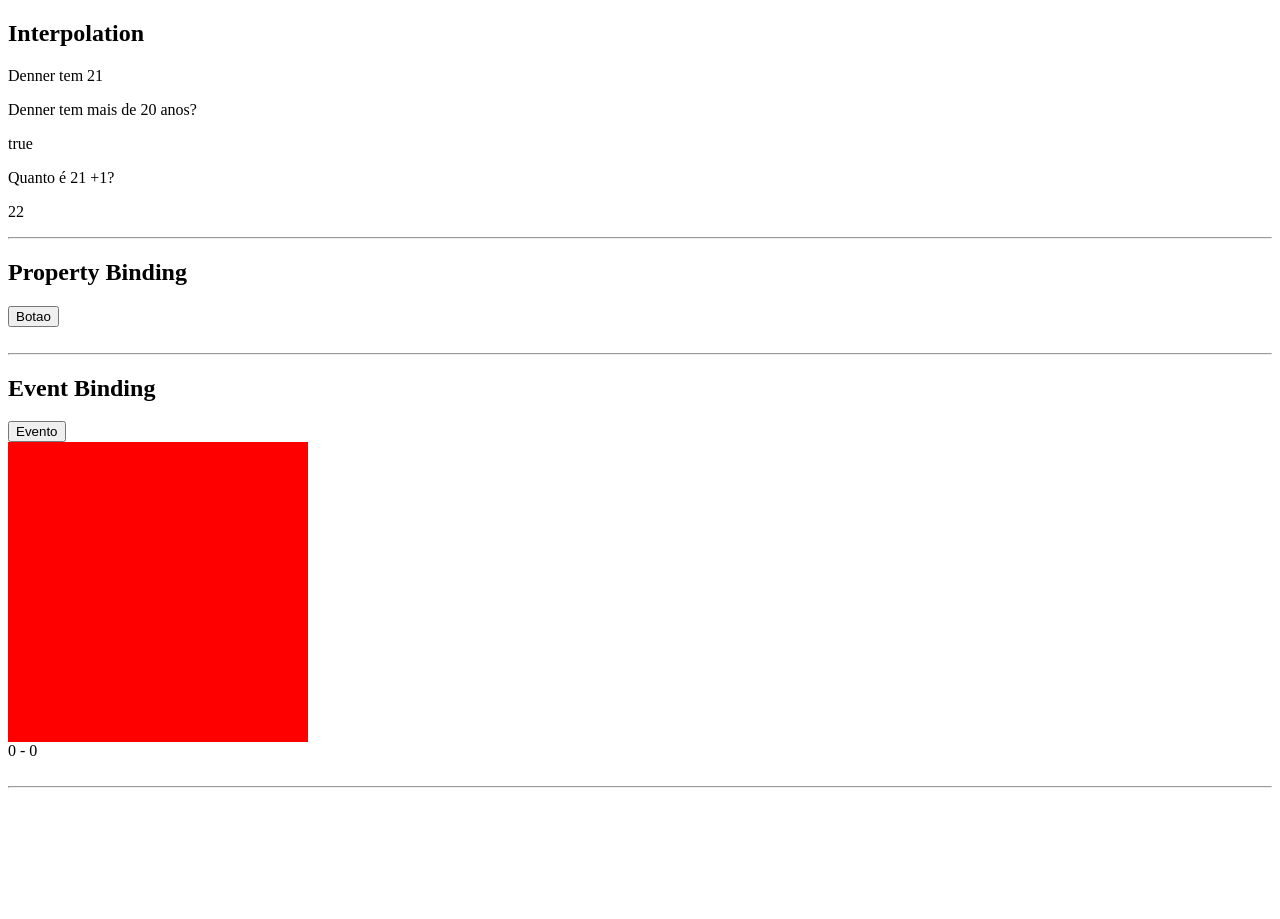
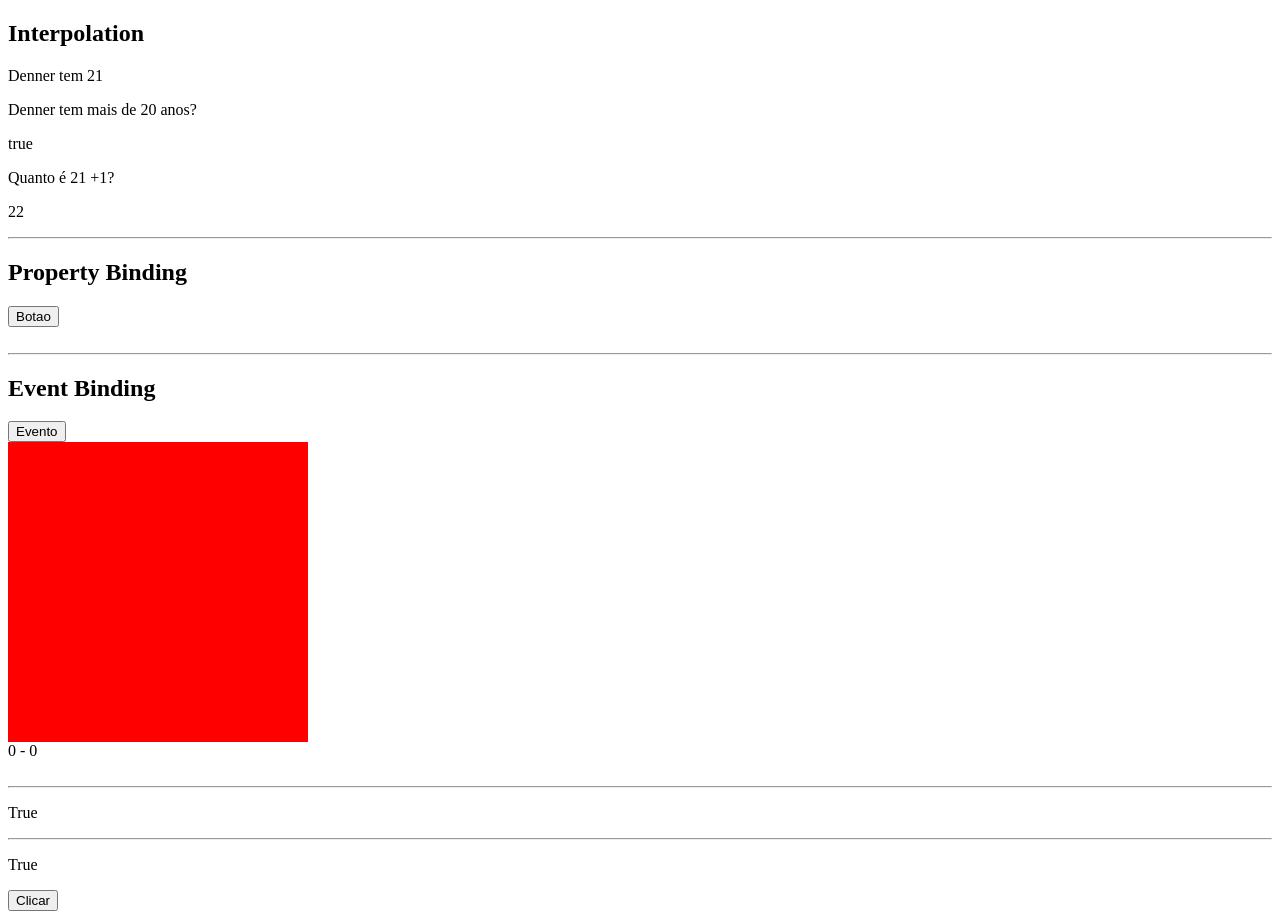
Before and after one commit to pquimelo/Angular, an Angular app in the folder primeiro-projeto/: page / in a window 1280 px wide. Before the commit the page ends 800 px from the top, so only its background shows below. Built offline with nearby package versions, Linux system fonts and the light colour scheme.

Commit message:
diretiva ngIf

```diff
--- a/primeiro-projeto/src/app/app.component.ts
+++ b/primeiro-projeto/src/app/app.component.ts
@@ -5,6 +5,7 @@
 
   template: `
   <app-data-binding></app-data-binding>
+  <app-diretivas-estruturais></app-diretivas-estruturais>
 <router-outlet></router-outlet>`,
 })
 export class AppComponent implements OnInit {
--- a/primeiro-projeto/src/app/app.module.ts
+++ b/primeiro-projeto/src/app/app.module.ts
@@ -5,12 +5,14 @@
 import { AppComponent } from './app.component';
 import { TitleComponent } from './title/title.component';
 import { DataBindingComponent } from './data-binding/data-binding.component';
+import { DiretivasEstruturaisComponent } from './diretivas-estruturais/diretivas-estruturais.component';
 
 @NgModule({
   declarations: [
     AppComponent,
     TitleComponent,
-    DataBindingComponent
+    DataBindingComponent,
+    DiretivasEstruturaisComponent
   ],
   imports: [
     BrowserModule,
--- /dev/null
+++ b/primeiro-projeto/src/app/diretivas-estruturais/diretivas-estruturais.component.html
@@ -0,0 +1,10 @@
+<p *ngIf="condition; else elseBlock">True</p>
+<ng-template #elseBlock >
+    <p>false</p>
+</ng-template>
+
+<hr>
+
+<p *ngIf="conditionClick">True</p>
+<p *ngIf="!conditionClick">False</p>
+<button (click)="onCLick()">Clicar</button>
--- /dev/null
+++ b/primeiro-projeto/src/app/diretivas-estruturais/diretivas-estruturais.component.ts
@@ -0,0 +1,30 @@
+import { Component, OnInit } from '@angular/core';
+
+@Component({
+  selector: 'app-diretivas-estruturais',
+  templateUrl: './diretivas-estruturais.component.html',
+  styleUrls: ['./diretivas-estruturais.component.scss']
+})
+export class DiretivasEstruturaisComponent implements OnInit{
+  public condition:boolean = true;
+  public conditionClick: boolean = true;
+  constructor (){}
+  ngOnInit(): void {
+    setInterval(()=>{
+      if(this.condition){
+
+        this.condition =false;
+      }else{
+        this.condition= true;
+      }
+    },2000)
+  }
+  public onCLick():void{
+    if(this.conditionClick){
+
+      this.conditionClick =false;
+    }else{
+      this.conditionClick= true;
+    }
+  }
+}
```
Also changed, not shown: primeiro-projeto/src/app/diretivas-estruturais/diretivas-estruturais.component.scss (added), 1 other file (tests, documents, lock files or other folders).
